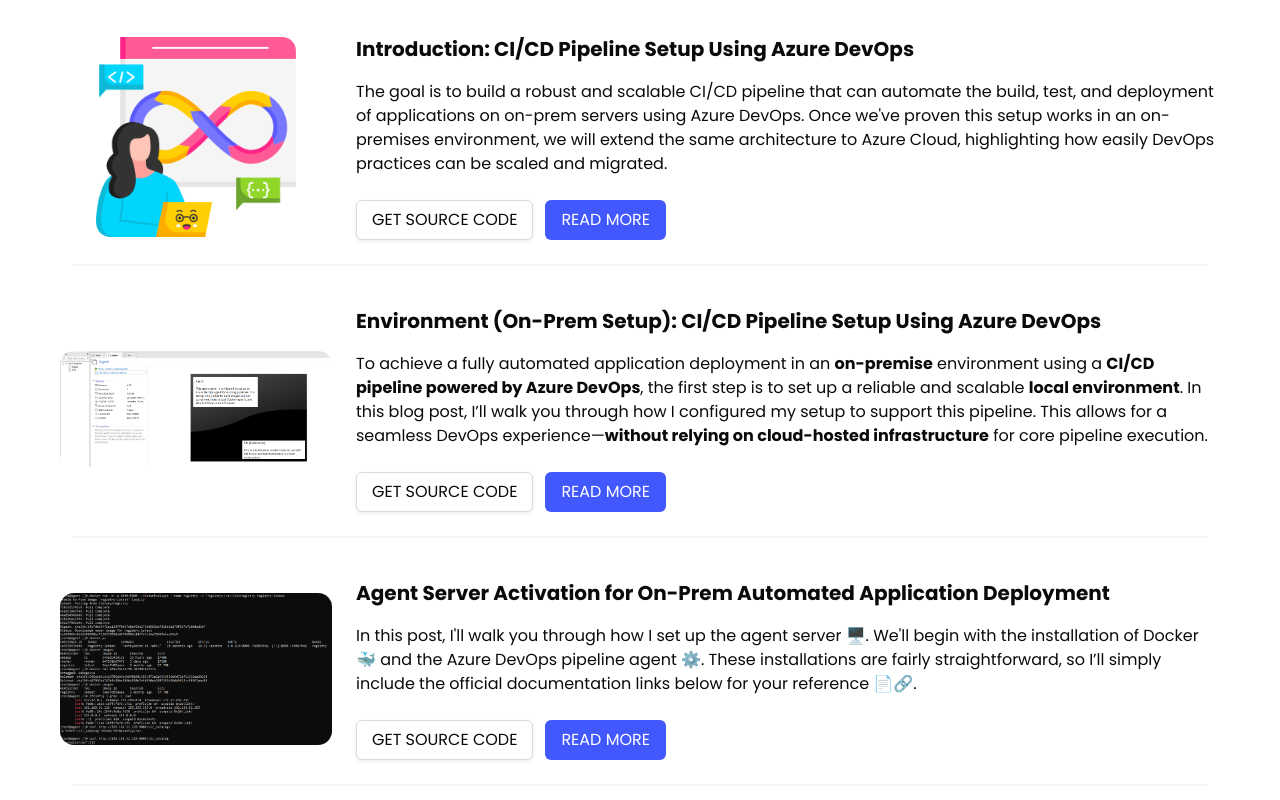
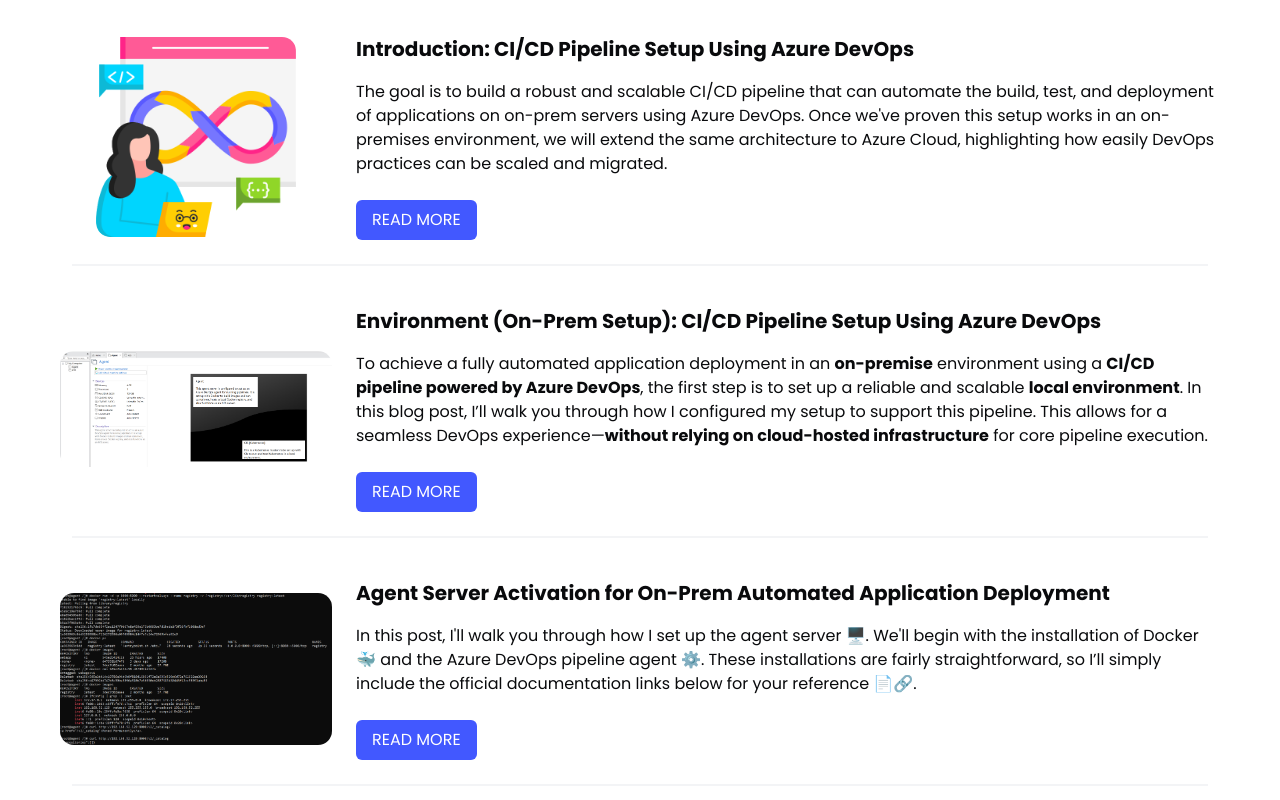
Before and after one commit to Er-Ragul/devops, a React (Vite) app: page /devops in a window 1280 px wide. Shown: the part 206-1006 px from the top of the page. Built offline with nearby package versions, Linux system fonts and the light colour scheme.

Commit message:
5th commit

```diff
--- a/src/pages/Devops.jsx
+++ b/src/pages/Devops.jsx
@@ -4,7 +4,6 @@
 import parse from 'html-react-parser';
 import React, { useState, useEffect } from "react";
 import { useParams } from 'react-router-dom';
-import { Helmet } from 'react-helmet-async';
 
 function Devops(){
 
@@ -62,12 +61,6 @@
             </nav>
             {
                 valid ?
-                    <>
-                        <Helmet>
-                            <title>Azure DevOps</title>
-                            <meta property="og:image" content="/devops.png" />
-                            <meta name="description" content="🚀 On-Prem Automated Application Deployment: CI/CD Pipeline Setup Using Azure DevOps – A Proof of Concept" />
-                        </Helmet>
                     <section className="section is-medium">
                         <div className="columns is-flex is-justify-content-center">
                             <div className="column is-10-desktop is-12-tablet is-12-mobile">
@@ -138,9 +131,7 @@
                                 }
                             </div>
                         </div>
-                        </section>
-                    </>:
-                    <>
+                    </section>:
                     <section className="section is-medium">
                         <div className="columns">
                             <div className="columns mt-4">
@@ -151,7 +142,6 @@
                                     <p className="is-size-5 has-text-weight-bold has-text-black poppins-semibold">Introduction: CI/CD Pipeline Setup Using Azure DevOps</p>
                                     <p className="mt-4 has-text-black poppins-regular">The goal is to build a robust and scalable CI/CD pipeline that can automate the build, test, and deployment of applications on on-prem servers using Azure DevOps. Once we've proven this setup works in an on-premises environment, we will extend the same architecture to Azure Cloud, highlighting how easily DevOps practices can be scaled and migrated.</p>
                                     <div className="buttons mt-5">
-                                            <button className="button has-text-black poppins-regular" onClick={() => window.location.href="https://github.com/Er-Ragul/devops"}>GET SOURCE CODE</button>
                                         <button className="button has-text-white poppins-regular is-link" onClick={() => window.location.href="/devops/introduction"}>READ MORE</button>
                                     </div>
                                 </div>
@@ -167,7 +157,6 @@
                                     <p className="is-size-5 has-text-weight-bold has-text-black poppins-semibold">Environment (On-Prem Setup): CI/CD Pipeline Setup Using Azure DevOps</p>
                                     <p className="mt-4 has-text-black poppins-regular">To achieve a fully automated application deployment in an <b>on-premise</b> environment using a <b>CI/CD pipeline powered by Azure DevOps</b>, the first step is to set up a reliable and scalable <b>local environment</b>. In this blog post, I’ll walk you through how I configured my setup to support this pipeline. This allows for a seamless DevOps experience—<b>without relying on cloud-hosted infrastructure</b> for core pipeline execution.</p>
                                     <div className="buttons mt-5">
-                                            <button className="button has-text-black poppins-regular" onClick={() => window.location.href="https://github.com/Er-Ragul/devops"}>GET SOURCE CODE</button>
                                         <button className="button has-text-white poppins-regular is-link" onClick={() => window.location.href="/devops/environment"}>READ MORE</button>
                                     </div>
                                 </div>
@@ -183,7 +172,6 @@
                                     <p className="is-size-5 has-text-weight-bold has-text-black poppins-semibold">Agent Server Activation for On-Prem Automated Application Deployment</p>
                                     <p className="mt-4 has-text-black poppins-regular">In this post, I'll walk you through how I set up the agent server 🖥️. We'll begin with the installation of Docker 🐳 and the Azure DevOps pipeline agent ⚙️. These installations are fairly straightforward, so I’ll simply include the official documentation links below for your reference 📄🔗.</p>
                                     <div className="buttons mt-5">
-                                            <button className="button has-text-black poppins-regular" onClick={() => window.location.href="https://github.com/Er-Ragul/devops"}>GET SOURCE CODE</button>
                                         <button className="button has-text-white poppins-regular is-link" onClick={() => window.location.href="/devops/activation"}>READ MORE</button>
                                     </div>
                                 </div>
@@ -191,7 +179,6 @@
                         </div>
                         <hr/>
                     </section>
-                    </>
         }
         </>
     )
```
Lines whose indentation alone changed are shown as unchanged.
